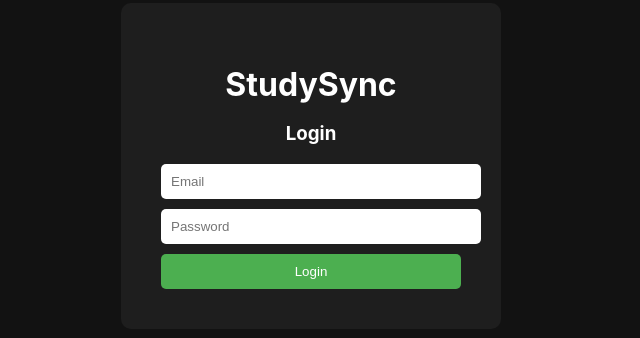
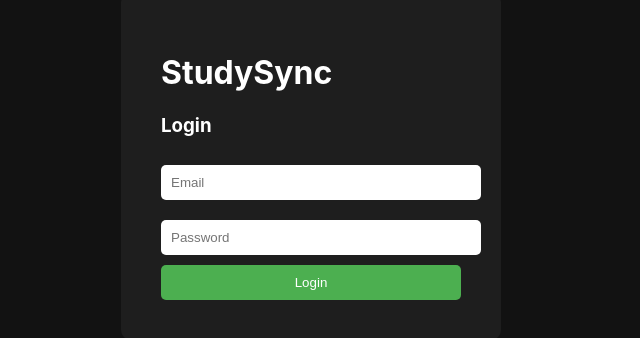
Before and after one commit to NetoCruzzz/studysync, a React (Create React App) app in the folder frontend/: page / in a window 1280 px wide. Shown: the part 234-572 px from the top of the page, without its empty margins (329-969 px from the left). Built offline with nearby package versions, Linux system fonts and the light colour scheme.

Commit message:
added css to its instead of using inline styles

```diff
--- a/frontend/src/App.css
+++ b/frontend/src/App.css
@@ -2,17 +2,7 @@
   text-align: center;
 }
 
-.App-logo {
-  height: 40vmin;
-  pointer-events: none;
-}
-
-@media (prefers-reduced-motion: no-preference) {
-  .App-logo {
-    animation: App-logo-spin infinite 20s linear;
-  }
-}
-
+/* ===== EXISTING HEADER (keep for now) ===== */
 .App-header {
   background-color: #282c34;
   min-height: 100vh;
@@ -20,19 +10,71 @@
   flex-direction: column;
   align-items: center;
   justify-content: center;
-  font-size: calc(10px + 2vmin);
   color: white;
 }
 
-.App-link {
-  color: #61dafb;
+/* ===== NEW LOGIN STYLES ===== */
+.login-container {
+  height: 100vh;
+  display: flex;
+  justify-content: center;
+  align-items: center;
+  background-color: #121212;
+  color: white;
 }
 
-@keyframes App-logo-spin {
-  from {
-    transform: rotate(0deg);
-  }
-  to {
-    transform: rotate(360deg);
-  }
+.login-card {
+  background-color: #1e1e1e;
+  padding: 40px;
+  border-radius: 10px;
+  width: 300px;
 }
+
+.login-input {
+  width: 100%;
+  padding: 10px;
+  margin: 10px 0;
+  border-radius: 5px;
+  border: none;
+}
+
+.login-button {
+  width: 100%;
+  padding: 10px;
+  background-color: #4caf50;
+  color: white;
+  border: none;
+  border-radius: 5px;
+  cursor: pointer;
+}
+
+.error-text {
+  color: red;
+  margin-bottom: 10px;
+}
+
+/* ===== DASHBOARD ===== */
+.dashboard-container {
+  height: 100vh;
+  display: flex;
+  justify-content: center;
+  align-items: center;
+  background-color: #121212;
+  color: white;
+}
+
+.dashboard-card {
+  background-color: #1e1e1e;
+  padding: 40px;
+  border-radius: 10px;
+}
+
+.logout-btn {
+  margin-top: 20px;
+  padding: 10px 20px;
+  background-color: #f44336;
+  color: white;
+  border: none;
+  border-radius: 5px;
+  cursor: pointer;
+}
--- a/frontend/src/Dashboard.js
+++ b/frontend/src/Dashboard.js
@@ -1,20 +1,28 @@
 import React from 'react';
-import { useNavigate } from 'react-router-dom';
+import { useNavigate, useLocation } from 'react-router-dom';
+import './App.css';
 
 function Dashboard() {
   const navigate = useNavigate();
+  const location = useLocation();
+  const user = location.state;
 
   const handleLogout = () => {
     navigate('/');
   };
 
   return (
-    <div style={styles.container}>
-      <div style={styles.card}>
+    <div className="dashboard-container">
+      <div className="dashboard-card">
         <h1>Dashboard</h1>
-        <p>Welcome to StudySync 🎯</p>
 
-        <button style={styles.logoutBtn} onClick={handleLogout}>
+        {user ? (
+          <p>Welcome, {user.email} 🎯</p>
+        ) : (
+          <p>No user data available</p>
+        )}
+
+        <button className="logout-btn" onClick={handleLogout}>
           Logout
         </button>
       </div>
@@ -22,30 +30,4 @@ function Dashboard() {
   );
 }
 
-const styles = {
-  container: {
-    height: '100vh',
-    display: 'flex',
-    justifyContent: 'center',
-    alignItems: 'center',
-    backgroundColor: '#121212',
-    color: 'white'
-  },
-  card: {
-    backgroundColor: '#1e1e1e',
-    padding: '40px',
-    borderRadius: '10px',
-    textAlign: 'center'
-  },
-  logoutBtn: {
-    marginTop: '20px',
-    padding: '10px 20px',
-    backgroundColor: '#f44336',
-    color: 'white',
-    border: 'none',
-    borderRadius: '5px',
-    cursor: 'pointer'
-  }
-};
-
 export default Dashboard;
--- a/frontend/src/Login.js
+++ b/frontend/src/Login.js
@@ -1,31 +1,39 @@
 import React, { useState } from 'react';
 import { useNavigate } from 'react-router-dom';
+import './App.css';
 
 function Login() {
   const [email, setEmail] = useState('');
   const [password, setPassword] = useState('');
+  const [error, setError] = useState('');
   const navigate = useNavigate();
 
   const handleSubmit = (e) => {
     e.preventDefault();
 
-    // temporary login
-    if (email && password) {
-      navigate('/dashboard');
-    } else {
-      alert('Please enter email and password');
+    if (!email || !password) {
+      setError('Please fill in all fields');
+      return;
     }
+
+    setError('');
+
+    navigate('/dashboard', {
+      state: { email }
+    });
   };
 
   return (
-    <div style={styles.container}>
-      <div style={styles.card}>
-        <h1 style={styles.title}>StudySync</h1>
+    <div className="login-container">
+      <div className="login-card">
+        <h1>StudySync</h1>
         <h3>Login</h3>
+
+        {error && <p className="error-text">{error}</p>}
 
         <form onSubmit={handleSubmit}>
           <input
-            style={styles.input}
+            className="login-input"
             type="email"
             placeholder="Email"
             value={email}
@@ -33,14 +41,14 @@ function Login() {
           />
 
           <input
-            style={styles.input}
+            className="login-input"
             type="password"
             placeholder="Password"
             value={password}
             onChange={(e) => setPassword(e.target.value)}
           />
 
-          <button style={styles.button} type="submit">
+          <button className="login-button" type="submit">
             Login
           </button>
         </form>
@@ -49,42 +57,4 @@ function Login() {
   );
 }
 
-const styles = {
-  container: {
-    height: '100vh',
-    display: 'flex',
-    justifyContent: 'center',
-    alignItems: 'center',
-    backgroundColor: '#121212',
-    color: 'white'
-  },
-  card: {
-    backgroundColor: '#1e1e1e',
-    padding: '40px',
-    borderRadius: '10px',
-    textAlign: 'center',
-    width: '300px'
-  },
-  title: {
-    marginBottom: '10px'
-  },
-  input: {
-    display: 'block',
-    width: '100%',
-    padding: '10px',
-    margin: '10px 0',
-    borderRadius: '5px',
-    border: 'none'
-  },
-  button: {
-    width: '100%',
-    padding: '10px',
-    backgroundColor: '#4caf50',
-    color: 'white',
-    border: 'none',
-    borderRadius: '5px',
-    cursor: 'pointer'
-  }
-};
-
 export default Login;
```
